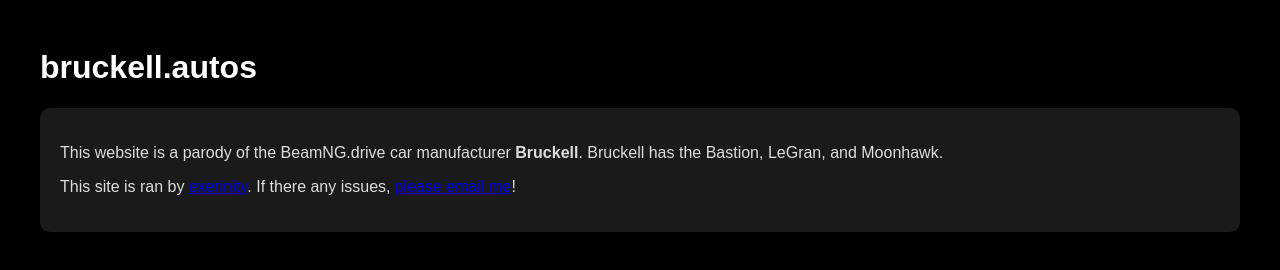
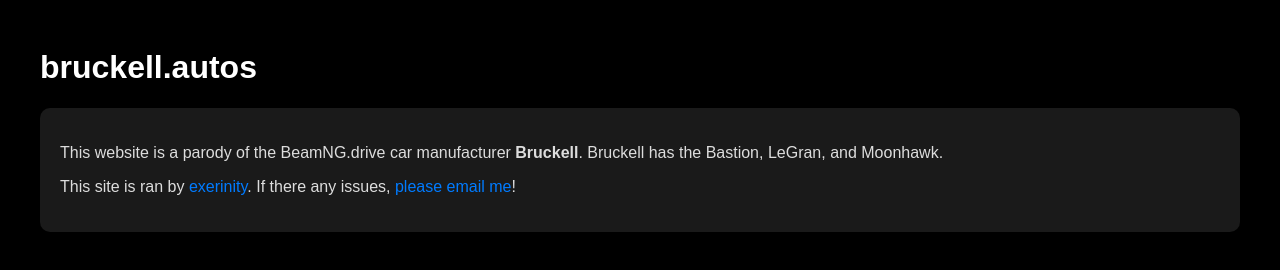
Before and after one commit to exerinity/bruckell.autos, a plain HTML site: page about.html in a window 1280 px wide. Drawn offline with Linux system fonts and the light colour scheme.

Commit message:
Hyperlink styling, update old domain
ex3.lol to exerinity.com

```diff
--- a/about.html
+++ b/about.html
@@ -5,6 +5,18 @@
     <meta name="viewport" content="width=device-width, initial-scale=1.0">
     <title>Bruckell</title>
     <link rel="stylesheet" href="order-style.css">
+    <style>
+        a {
+            color: #007bff;
+            text-decoration: none;
+        }
+        a:hover {
+            text-decoration: underline;
+        }
+        a:visited {
+            color: #5a5a5a;
+        }
+    </style>
 </head>
 <body>
     <div class="container">
@@ -13,7 +25,7 @@
         <div id="carDetails" class="car-details">
             <div class="car-info">
                 <p>This website is a parody of the BeamNG.drive car manufacturer <strong>Bruckell</strong>. Bruckell has the Bastion, LeGran, and Moonhawk.</p>
-                <p>This site is ran by <a href="https://ex3.lol">exerinity</a>. If there any issues, <a href="https://ex3.lol/misc/email">please email me</a>!</p>
+                <p>This site is ran by <a href="https://exerinity.com">exerinity</a>. If there any issues, <a href="https://exerinity.com/misc/email">please email me</a>!</p>
             </div>
         </div>
 
```
